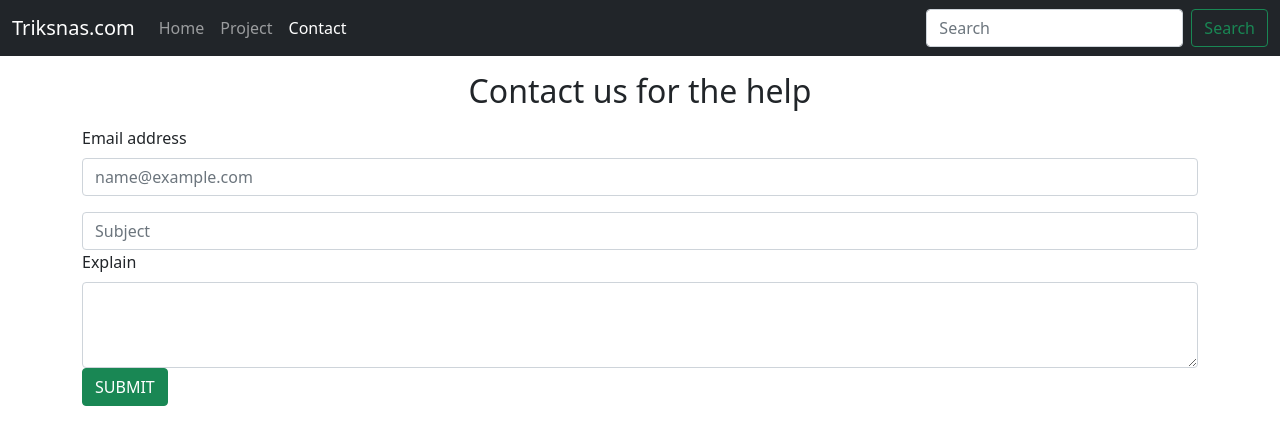
After one commit to rajpatel322/rajpatel322.github.io, a Django app: page /contact in a window 1280 px wide. The commit adds this page. Shown: the top 445 px of the page. Run offline with Django 3.2, Linux system fonts and the light colour scheme.

Commit message:
more changes

```diff
--- a/Back-End/home/urls.py
+++ b/Back-End/home/urls.py
@@ -3,5 +3,6 @@ from django.urls import path, include
 from home import views
 urlpatterns = [
    path('', views.home, name='home'),
-   path('about', views.about, name='about'),
+   path('project', views.project, name='project'),
+   path('contact', views.contact, name='contact'),
 ]
--- a/Back-End/home/views.py
+++ b/Back-End/home/views.py
@@ -1,10 +1,18 @@
 from django.shortcuts import render, HttpResponse
 
 # Create your views here.
+
+
 def home(request):
-    #return HttpResponse("this is the home")
+    # return HttpResponse("this is the home")
     return render(request, 'home.html')
 
-def about(request):
-    #return HttpResponse("this is the home")
-    return render(request, 'index.html')
+
+def project(request):
+    # return HttpResponse("this is the home")
+    return render(request, 'project.html')
+
+
+def contact(request):
+    # return HttpResponse("this is the home")
+    return render(request, 'contact.html')
--- /dev/null
+++ b/Back-End/templates/contact.html
@@ -0,0 +1,78 @@
+<!DOCTYPE html>
+<html lang="en">
+
+<head>
+    <!-- Required meta tags -->
+    <meta charset="utf-8" />
+    <meta name="viewport" content="width=device-width, initial-scale=1" />
+
+    <!-- Bootstrap CSS -->
+    <link href="https://cdn.jsdelivr.net/npm/bootstrap@5.0.0-beta2/dist/css/bootstrap.min.css" rel="stylesheet"
+        integrity="sha384-BmbxuPwQa2lc/FVzBcNJ7UAyJxM6wuqIj61tLrc4wSX0szH/Ev+nYRRuWlolflfl" crossorigin="anonymous" />
+
+    <title>Home</title>
+</head>
+
+<body>
+    <nav class="navbar navbar-expand-lg navbar-dark bg-dark">
+        <div class="container-fluid">
+            <a class="navbar-brand" href="#">Triksnas.com</a>
+            <button class="navbar-toggler" type="button" data-bs-toggle="collapse"
+                data-bs-target="#navbarSupportedContent" aria-controls="navbarSupportedContent" aria-expanded="false"
+                aria-label="Toggle navigation">
+                <span class="navbar-toggler-icon"></span>
+            </button>
+            <div class="collapse navbar-collapse" id="navbarSupportedContent">
+                <ul class="navbar-nav me-auto mb-2 mb-lg-0">
+                    <li class="nav-item">
+                        <a class="nav-link" href="/">Home</a>
+                    </li>
+                    <li class="nav-item">
+                        <a class="nav-link" href="/project">Project</a>
+                    </li>
+                    <li class="nav-item">
+                        <a class="nav-link active" href="/contact">Contact</a>
+                    </li>
+                </ul>
+                <form class="d-flex">
+                    <input class="form-control me-2" type="search" placeholder="Search" aria-label="Search" />
+                    <button class="btn btn-outline-success" type="submit">
+                        Search
+                    </button>
+                </form>
+            </div>
+        </div>
+    </nav>
+
+    <div class="container">
+        <h2 class="text-center my-3">Contact us for the help</h2>
+        <div class="mb-3">
+            <label for="exampleFormControlInput1" class="form-label">Email address</label>
+            <input type="email" class="form-control" id="exampleFormControlInput1" placeholder="name@example.com">
+
+          </div>
+          <input class="form-control" type="text" placeholder="Subject" aria-label="default input example">
+
+
+          <div class="mb-3">
+            <label for="exampleFormControlTextarea1" class="form-label">Explain</label>
+            <textarea class="form-control" id="exampleFormControlTextarea1" rows="3"></textarea>
+            <button type="button" class="btn btn-success">SUBMIT</button>
+          </div>
+    </div>
+
+    <!-- Optional JavaScript; choose one of the two! -->
+
+    <!-- Option 1: Bootstrap Bundle with Popper -->
+    <script src="https://cdn.jsdelivr.net/npm/bootstrap@5.0.0-beta2/dist/js/bootstrap.bundle.min.js"
+        integrity="sha384-b5kHyXgcpbZJO/tY9Ul7kGkf1S0CWuKcCD38l8YkeH8z8QjE0GmW1gYU5S9FOnJ0"
+        crossorigin="anonymous"></script>
+
+    <!-- Option 2: Separate Popper and Bootstrap JS -->
+    <!--
+    <script src="https://cdn.jsdelivr.net/npm/@popperjs/core@2.6.0/dist/umd/popper.min.js" integrity="sha384-KsvD1yqQ1/1+IA7gi3P0tyJcT3vR+NdBTt13hSJ2lnve8agRGXTTyNaBYmCR/Nwi" crossorigin="anonymous"></script>
+    <script src="https://cdn.jsdelivr.net/npm/bootstrap@5.0.0-beta2/dist/js/bootstrap.min.js" integrity="sha384-nsg8ua9HAw1y0W1btsyWgBklPnCUAFLuTMS2G72MMONqmOymq585AcH49TLBQObG" crossorigin="anonymous"></script>
+    -->
+</body>
+
+</html>
--- a/Back-End/templates/home.html
+++ b/Back-End/templates/home.html
@@ -8,7 +8,7 @@
     <!-- Bootstrap CSS -->
     <link href="https://cdn.jsdelivr.net/npm/bootstrap@5.0.0-beta2/dist/css/bootstrap.min.css" rel="stylesheet" integrity="sha384-BmbxuPwQa2lc/FVzBcNJ7UAyJxM6wuqIj61tLrc4wSX0szH/Ev+nYRRuWlolflfl" crossorigin="anonymous">
 
-    <title>home</title>
+    <title>Home</title>
   </head>
   <body>
     <nav class="navbar navbar-expand-lg navbar-dark bg-dark">
@@ -23,7 +23,7 @@
               <a class="nav-link active" href="/">Home</a>
             </li>
             <li class="nav-item">
-              <a class="nav-link" href="/about">Project</a>
+              <a class="nav-link" href="/project">Project</a>
             </li>
             <li class="nav-item">
               <a class="nav-link" href="/contact">Contact</a>
```
Also changed, not shown: Back-End/templates/index.html (deleted, +0 -71 lines), Back-End/templates/project.html (added, +88 -0 lines).
